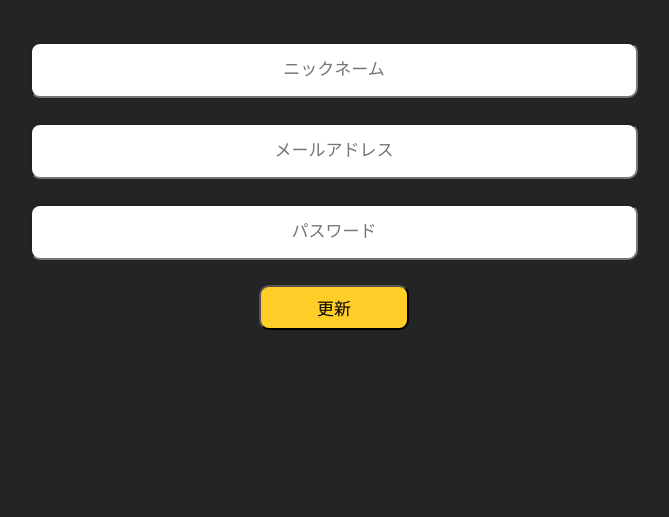
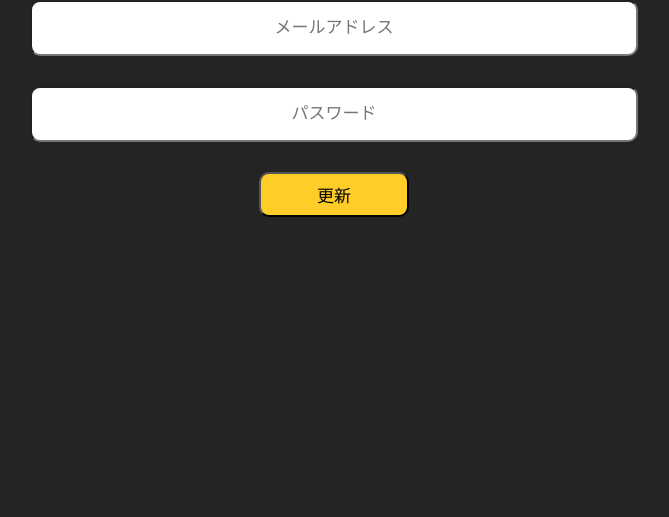
Before and after one commit to yaotani0413/SAMPLE_Project_Markup, a plain HTML site: page マークアップ/Profile/index.html in a window 1280 px wide. Shown: the part 283-800 px from the top of the page, without its empty margins (306-975 px from the left). Drawn offline with Linux system fonts and the light colour scheme.

Commit message:
レビュー修正

```diff
--- a/マークアップ/Profile/index.html
+++ b/マークアップ/Profile/index.html
@@ -11,7 +11,7 @@
     <input type="text" class="name" placeholder="ニックネーム">
     <input type="email" class="mail" placeholder="メールアドレス">
     <input type="password" class="pass" placeholder="パスワード">
-    <button class="update">更新</button>
+    <button type="button" class="update">更新</button>
   </div>
 </body>
 </html>
--- a/マークアップ/Profile/main.css
+++ b/マークアップ/Profile/main.css
@@ -10,11 +10,10 @@ body {
   height: 100%;
   display: flex;
   flex-direction: column;
-  justify-content: center;
+  align-items: center;
 }
 
 p {
-  margin: 0 auto;
   margin-bottom: 50px;
   color: #FFCD28;
   font-weight: bold;
@@ -25,8 +24,7 @@ p {
   height: 50px;
   width: 600px;
   text-align: center;
-  margin: 0 auto;
-  margin-bottom: 25px;
+  margin-bottom: 30px;
   border-radius: 10px;
   font-size: 17px;
 }
@@ -35,8 +33,7 @@ p {
   height: 50px;
   width: 600px;
   text-align: center;
-  margin: 0 auto;
-  margin-bottom: 25px;
+  margin-bottom: 30px;
   border-radius: 10px;
   font-size: 17px;
 }
@@ -45,8 +42,7 @@ p {
   height: 50px;
   width: 600px;
   text-align: center;
-  margin: 0 auto;
-  margin-bottom: 25px;
+  margin-bottom: 30px;
   border-radius: 10px;
   font-size: 17px;
 }
@@ -54,8 +50,8 @@ p {
 .update {
   height: 45px;
   width: 150px;
-  margin: 0 auto;
   background-color: #FFCD28;
   border-radius: 10px;
   font-size: 17px;
+  cursor: pointer;
 }
--- a/マークアップ/SignIn/main.css
+++ b/マークアップ/SignIn/main.css
@@ -10,15 +10,15 @@ body {
   height: 100%;
   display: flex;
   flex-direction: column;
-  justify-content: center;
+  align-items: center;
 }
 
 .mail {
   height: 50px;
   width: 600px;
   text-align: center;
-  margin: 0 auto;
-  margin-bottom: 25px;
+  margin-top: 250px;
+  margin-bottom: 30px;
   border-radius: 10px;
   font-size: 17px;
 }
@@ -27,8 +27,7 @@ body {
   height: 50px;
   width: 600px;
   text-align: center;
-  margin: 0 auto;
-  margin-bottom: 25px;
+  margin-bottom: 30px;
   border-radius: 10px;
   font-size: 17px;
 }
@@ -36,8 +35,8 @@ body {
 .signin {
   height: 50px;
   width: 600px;
-  margin: 0 auto;
   background-color: #FFCD28;
   border-radius: 10px;
   font-size: 17px;
+  cursor: pointer;
 }
--- a/マークアップ/SignUp/main.css
+++ b/マークアップ/SignUp/main.css
@@ -10,15 +10,15 @@ body {
   height: 100%;
   display: flex;
   flex-direction: column;
-  justify-content: center;
+  align-items: center;
 }
 
 .name {
   height: 50px;
   width: 600px;
   text-align: center;
-  margin: 0 auto;
-  margin-bottom: 25px;
+  margin-top: 250px;
+  margin-bottom: 30px;
   border-radius: 10px;
   font-size: 17px;
 }
@@ -27,8 +27,7 @@ body {
   height: 50px;
   width: 600px;
   text-align: center;
-  margin: 0 auto;
-  margin-bottom: 25px;
+  margin-bottom: 30px;
   border-radius: 10px;
   font-size: 17px;
 }
@@ -37,8 +36,7 @@ body {
   height: 50px;
   width: 600px;
   text-align: center;
-  margin: 0 auto;
-  margin-bottom: 25px;
+  margin-bottom: 30px;
   border-radius: 10px;
   font-size: 17px;
 }
@@ -46,8 +44,8 @@ body {
 .signup {
   height: 50px;
   width: 600px;
-  margin: 0 auto;
   background-color: #FFCD28;
   border-radius: 10px;
   font-size: 17px;
+  cursor: pointer;
 }
```
Also changed, not shown: マークアップ/NewPost/index.html (+2 -2 lines), マークアップ/NewPost/main.css (+3 -5 lines), マークアップ/SignIn/index.html (+2 -3 lines), マークアップ/SignUp/index.html (+1 -1 lines), マークアップ/TimeLine/index.html (+3 -4 lines), マークアップ/TimeLine/main.css (+7 -4 lines).
